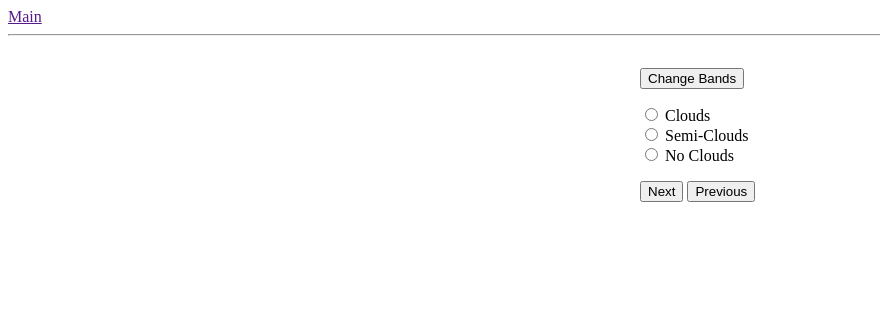
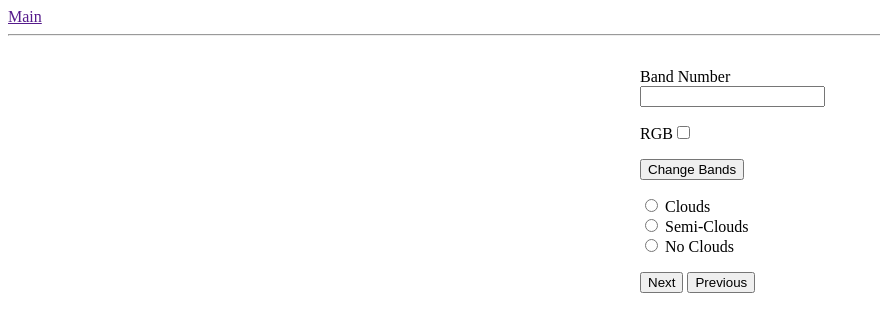
Before and after one commit to LorchZachery/satlabeling, a Flask app: template app/templates/index.html in a window 1280 px wide. Shown: the top 332 px of the page, without its empty margins (0-880 px from the left). Run offline with Flask 2, Linux system fonts and the light colour scheme; the template is opened without the code that fills it: values that come from a table or form of the project are taken from there, others are empty; some libraries are stand-ins or nearby versions.

Commit message:
hotkeys added

```diff
--- a/app/azure_connect.py
+++ b/app/azure_connect.py
@@ -92,7 +92,7 @@ class Azure_Upload:
         self.blob_client = self.blob_service_client.get_blob_client(container=self.container_name, blob=name)
         #print(self.blob_client.get_blob_properties())
         if not self.exists(name):
-            print("\nUploadind Blob")
+            print("\nUploading Blob")
 
             with open(path, "rb") as data:
                 self.blob_client.upload_blob(data)
--- a/app/routes.py
+++ b/app/routes.py
@@ -66,7 +66,7 @@ this function is called and render and saves the band requested
 @app.route('/<number>/', methods=['GET', 'POST'])
 def bands(number):
     #converting the number into an int
-    if number:
+    if number is not None:
         number = int(number)
 
 
@@ -83,9 +83,10 @@ def bands(number):
     filename = Paths[number]
     if form.submit1.data and form.validate():
 
-        rgb = form.rgb.data
-        band = form.band_num.data
+        rgb = request.form.get('rgb',None)
+        band = request.form.get('band_num',None)
         if rgb or band is not None:
+            band = int(band)
             str_band = 'Band' + str(band)
             # if not rgb show the band requested
             if not rgb:
--- a/app/static/script.js
+++ b/app/static/script.js
@@ -1,3 +1,126 @@
-function nextImage(){
-	alert("hit")
-}
+
+//hot keys
+document.onkeyup = function(e) {
+  var key = e.which || e.keyCode;
+  //set band to 10 with 0 and ctrl
+  if( e.ctrlKey && key ==48){
+	  document.getElementById('band_num').value=10;
+  }
+  //set band to 11 with 1 and ctrl
+  else if(key ==49 && e.ctrlKey){
+	  document.getElementById('band_num').value=11;
+  }
+  //set band to 12 with 2 and ctrl
+  else if(key ==50 && e.ctrlKey){
+	  document.getElementById('band_num').value=12;
+  }
+  //set band to 13 with 3 and ctrl
+  else if(key ==51 && e.ctrlKey){
+	  document.getElementById('band_num').value=13;
+  }
+  //set band to 0 with 0
+  else if (key == 48) {
+	document.getElementById('band_num').value=0;
+  }
+  //set band to 1 with 1
+  else if(key ==49){
+	  document.getElementById('band_num').value=1;
+  }
+  //set band to 2 with 2
+  else if(key ==50){
+	  document.getElementById('band_num').value=2;
+  }
+  //set  band to 3 with 3
+  else if(key ==51){
+	  document.getElementById('band_num').value=3;
+  }
+  //set band to 4 with 4
+  else if(key ==52){
+	  document.getElementById('band_num').value=4;
+  }
+  //set band to 5 with 5
+  else if(key ==53){
+	  document.getElementById('band_num').value=5;
+  }
+  //set band to 6 with 6
+  else if(key ==54){
+	  document.getElementById('band_num').value=6;
+  }
+  //set band to 7 with 7
+  else if(key ==55){
+	  document.getElementById('band_num').value=7;
+  }
+  //ste band to 8 with 8
+  else if(key ==56){
+	  document.getElementById('band_num').value=8;
+  }
+  //set band to 9 with 9
+  else if(key ==57){
+	  document.getElementById('band_num').value=9;
+  }
+
+  //go to next image with shift + n
+  else if(key==78){
+	var base_url = window.location.origin;
+	var host = window.location.host;
+	var url = window.location.href;
+	var slash = "/";
+	var list = url.split("/");
+	var x = list.length;
+	var number = list[x -2];
+	var command = 'next';
+	var labels = document.getElementsByName('label');
+	var label = "None";
+	for( i= 0; i < labels.length; i++) {
+		if(labels[i].checked)
+			label = labels[i].value;
+	}
+	var redirect = base_url.concat(slash,command,slash,number,slash,label);
+	window.location.href = redirect;
+  }
+  //go to prev with shift + p
+    else if(key==80){
+		var base_url = window.location.origin;
+		var host = window.location.host;
+		var url = window.location.href;
+		var slash = "/";
+		var list = url.split("/");
+		var x = list.length;
+		var number = list[x -2];
+		var command = 'prev';
+		//var labels = document.getElementsByName('label');
+		var label = "None";
+		//for( i= 0; i < labels.length; i++) {
+		//	if(labels[i].checked)
+		//		label = labels[i].value;
+		//}
+		var redirect = base_url.concat(slash,command,slash,number,slash,label);
+		window.location.href = redirect;
+  }
+  //checked "clouds" with shift + a
+  else if(key== 65){
+	document.getElementById("clouds").checked = true;
+	document.getElementById("semi-clouds").checked = false;
+	document.getElementById("no-clouds").checked = false;
+  }
+  //checked "semi-clouds" with shift + s
+  else if(key== 83){
+	document.getElementById("clouds").checked = false;
+	document.getElementById("semi-clouds").checked = true;
+	document.getElementById("no-clouds").checked = false;
+  }
+  //checked "no clouds" with shift + d
+  else if(key== 68){
+	document.getElementById("clouds").checked = false;
+	document.getElementById("semi-clouds").checked = false;
+	document.getElementById("no-clouds").checked = true;
+  }
+  //checked rgb box with shift +r
+  else if(key==82){
+	document.getElementById("rgb").checked=true;
+  }
+  //change band with b FIXME
+  else if(key==66){
+	document.getElementById("bandForm").submit()
+  }
+};
--- a/app/static/style.css
+++ b/app/static/style.css
@@ -4,8 +4,9 @@
 
 
 .container_left {
-    width: 50%;
-    float: left;
+	display:inline-block;
+	height: 600px;
+	width: 600px;
 }
 .container_right{
 	width: 50%;
--- a/app/templates/index.html
+++ b/app/templates/index.html
@@ -39,16 +39,16 @@
 
 <form action="" method="post" novalidate id="bandForm">
 	{{ form.hidden_tag() }}
-	{% if number or number == 0 %}
+
 	<p>
-		{{ form.band_num.label }} <br>
-		{{ form.band_num() }}
+		<label for="band_num">Band Number</label> <br>
+		<input type="number", id="band_num", name="band_num", min="0">
 	</p>
 	<p>
-		{{ form.rgb.label }} {{ form.rgb() }} Default is RGB
+		<label for ="rgb">RGB</label><input type="checkbox", id="rgb", name="rgb">
 	</p>
 
-	{% endif %}
+
 	<p>{{ form.submit1() }}</p>
 
 
```
Also changed, not shown: dev/tiff_wirte/tiff_write.py (renamed from app/tiff_write.py).
